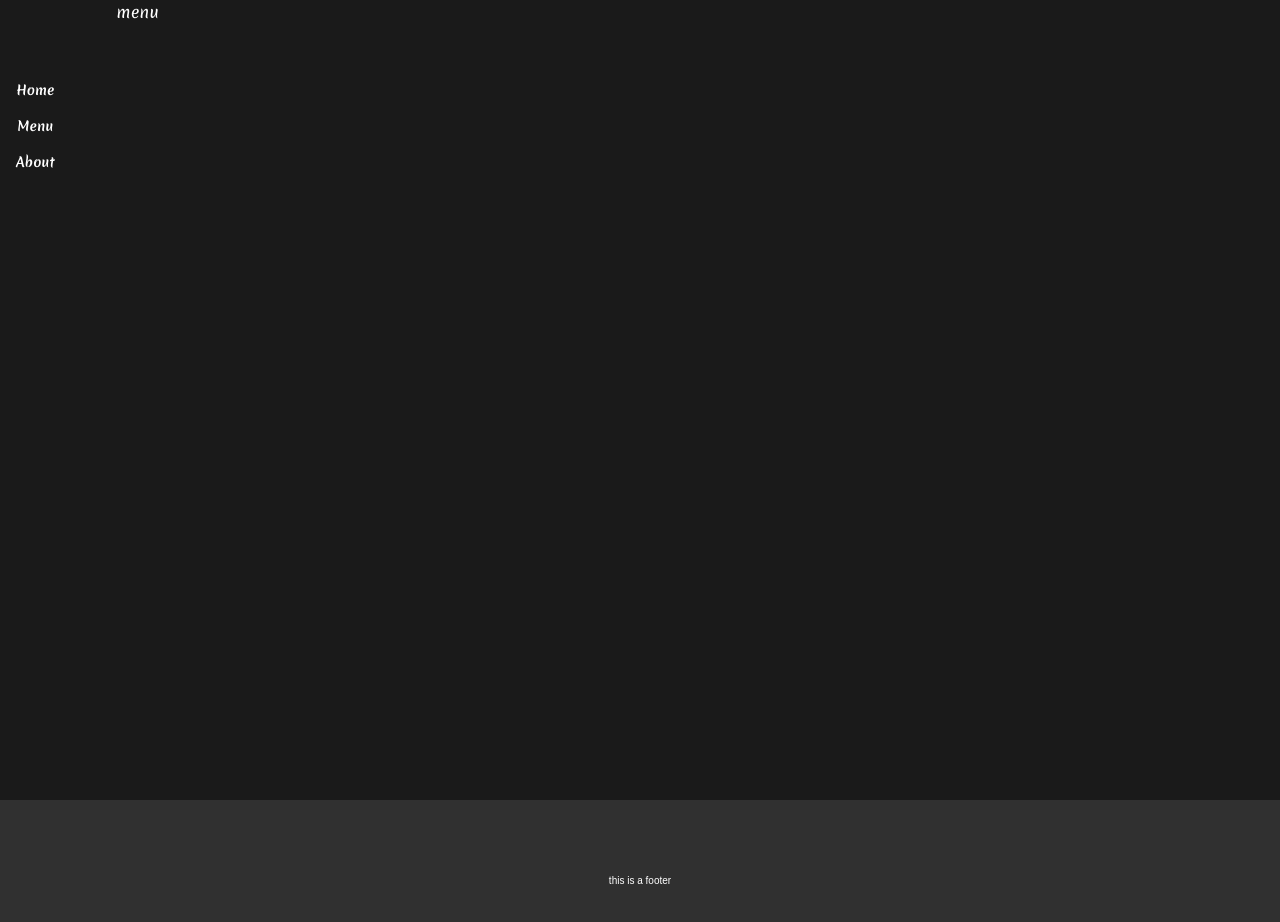
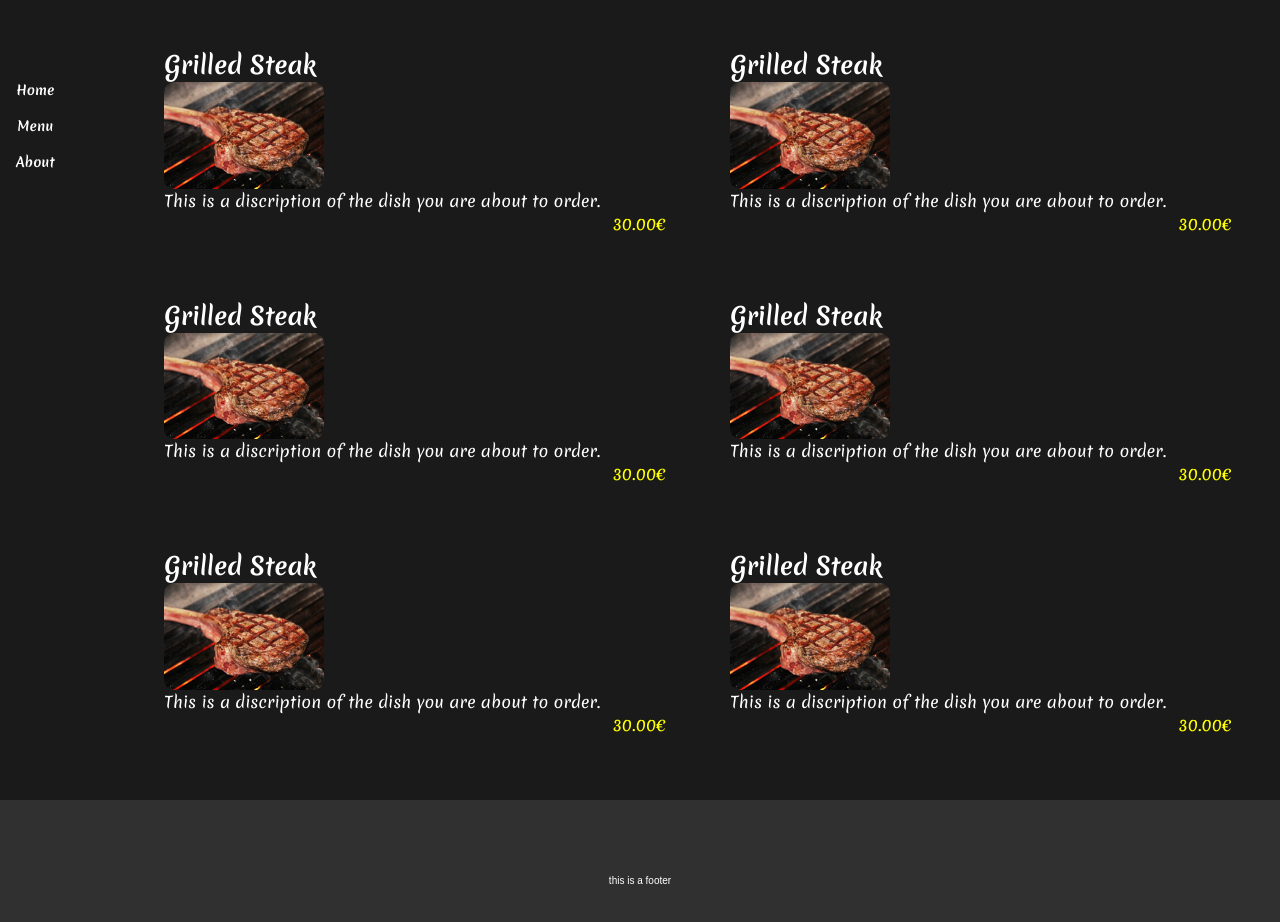
Before and after one commit to AggelosAlmouti/odin-restaurant-webpack, a website built with webpack: page src/index.html in a window 1280 px wide. Both pictures are taken after a click on the button "Menu". Built offline with nearby package versions, Linux system fonts and the light colour scheme.

Commit message:
Finish menu content

```diff
--- a/src/pages/menu.js
+++ b/src/pages/menu.js
@@ -1,8 +1,37 @@
+import dishImage from '../assets/grilled_steak.jpg';
+
 export default function menu() {
     const content = document.querySelector('.content');
 
     const menuContent = document.createElement('div');
     menuContent.classList = 'menu_content';
-    menuContent.innerHTML = 'menu';
     content.appendChild(menuContent);
+
+    const container = document.createElement('div');
+    container.classList = 'dish_container';
+    menuContent.appendChild(container);
+
+    const dish = [];
+    for (let i = 0; i < 6; i++) {
+        dish[i] = document.createElement('div');
+        dish[i].classList = 'dish';
+        container.appendChild(dish[i]);
+
+        const title = document.createElement('h2');
+        title.innerHTML = 'Grilled Steak';
+        dish[i].appendChild(title);
+
+        const image = new Image();
+        image.src = dishImage;
+        dish[i].appendChild(image);
+
+        const description = document.createElement('p');
+        description.innerHTML = 'This is a discription of the dish you are about to order.'
+        dish[i].appendChild(description);
+
+        const price = document.createElement('p');
+        price.classList = 'price';
+        price.innerHTML = '30.00€'
+        dish[i].appendChild(price);
+    }
 }
--- a/src/style.css
+++ b/src/style.css
@@ -97,3 +97,34 @@ footer p {
     margin-bottom: 1rem;
     font-size: small;
 }
+
+.menu_content .dish_container {
+    margin: 2rem;
+    display: grid;
+    grid-template-columns: 1fr 1fr;
+    grid-template-rows: repeat(3, minmax(auto, 1fr));
+    gap: 2rem;
+}
+
+.menu_content .dish {
+    padding: 1rem;
+    border-radius: 5px;
+    display: flex;
+    flex-direction: column;
+}
+
+.menu_content .dish:hover {
+    box-shadow: 0 4px 10px -5px white;
+    cursor: pointer;
+}
+
+.dish img {
+    height: auto;
+    width: 10rem;
+    border-radius: 10px;
+}
+
+.dish .price {
+    align-self: flex-end;
+    color: yellow;
+}
```
